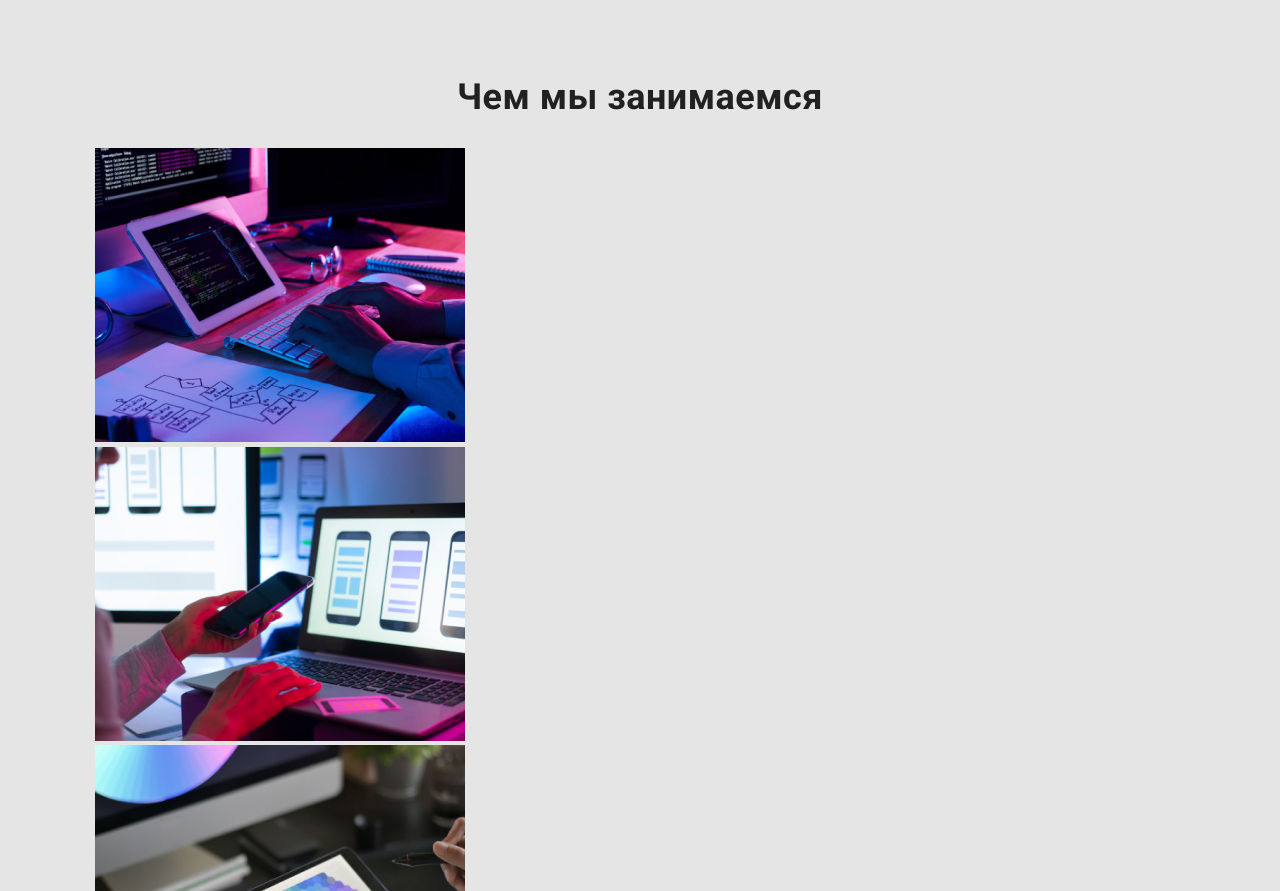
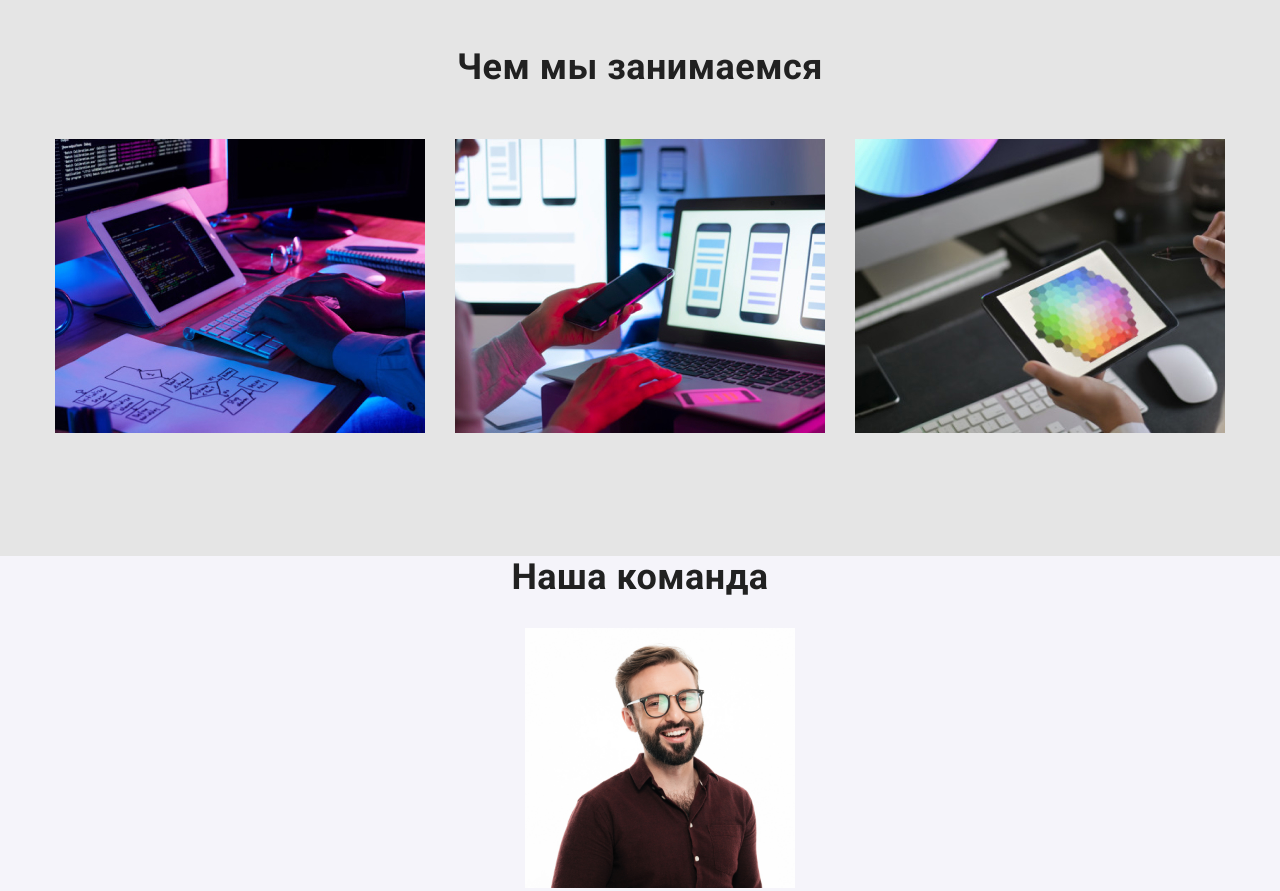
Before and after one commit to Halyna-Bilozir/goit-markup-hw-03, a plain HTML site: page index.html in a window 1280 px wide. Shown: the part 920-1811 px from the top of the page. Drawn offline with nearby package versions, Linux system fonts and the light colour scheme.

Commit message:
Сфера готова

```diff
--- a/css/style.css
+++ b/css/style.css
@@ -217,10 +217,23 @@ header {
     text-align: center;
 
     color: var(--secondary-text-color);
+
+    margin-top: 0px;
+    margin-bottom: 50px;
+}
+.sphere-list {
+    padding-left: 0px;
+    padding-bottom: 94px;
+    display: flex;
+}
+.sphere-list>li:not(:last-child) {
+    margin-right: 30px;
 }
 .sphere-image {
     width: 370px;
     height: 294px;
+
+    display: block;
 }
 /*Оформлення секції Команда*/
 .team {
```
